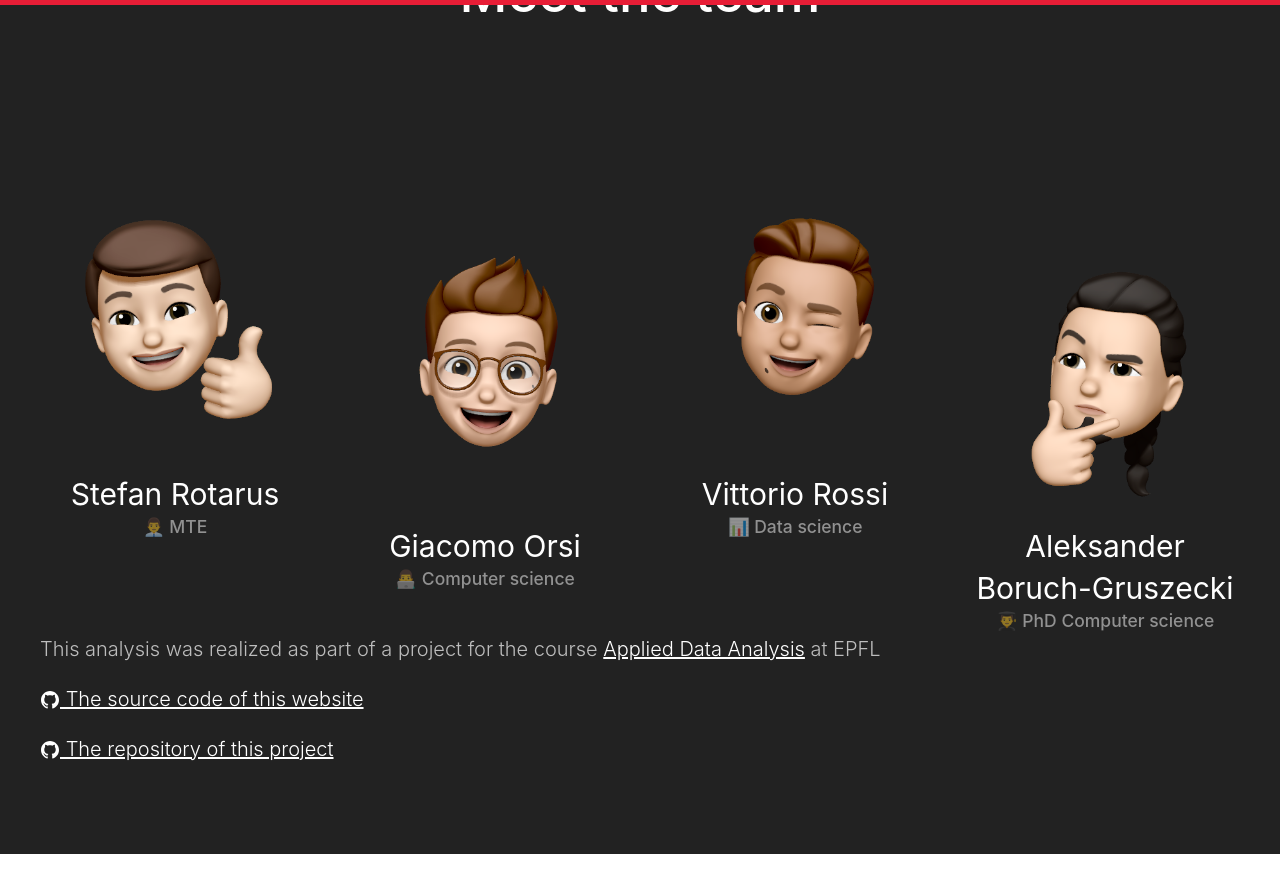
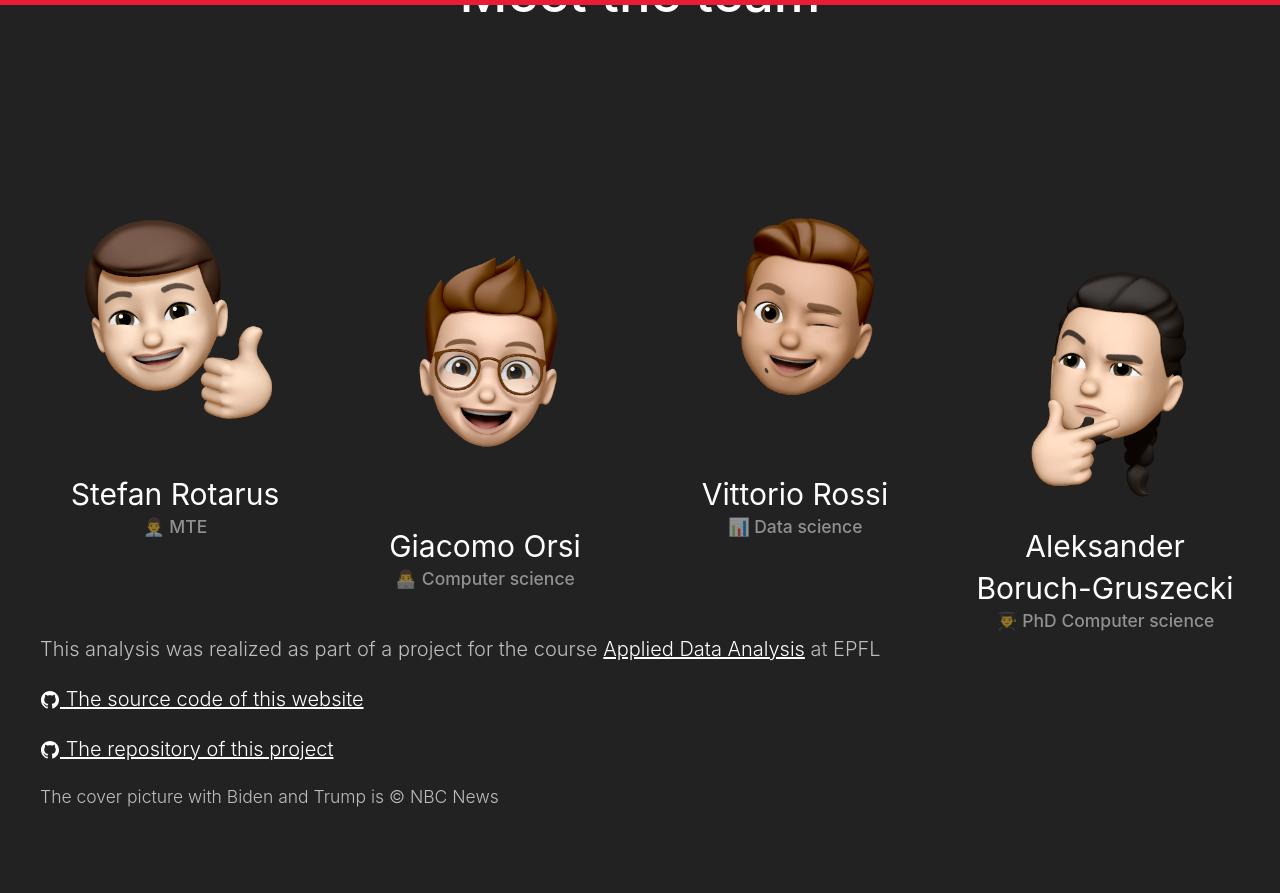
Before and after one commit to giacomoorsi/usa-news-politicization, a Jekyll site: the page built from instructions.md, in a window 1280 px wide and 900 px high, scrolled down 2720 px. Shown: the top 893 px of the window. Built offline with Jekyll 4.4.1, drawn with Linux system fonts in a browser that asks for light colours; nearby versions of some CDN libraries; before the commit the page ends 3574 px from its top, so only the background shows below that.

Commit message:
Added image copyright

```diff
--- a/_includes/muesli-footer.html
+++ b/_includes/muesli-footer.html
@@ -44,4 +44,5 @@
   </p>
   <p><a target="_blank" href="https://github.com/epfl-ada/ada-2021-project-muesli"><span uk-icon="github"> </span> The repository of this project</a></p>
 
+  <p class="uk-text-small">The cover picture with Biden and Trump is © NBC News</p>
 </div>
```
